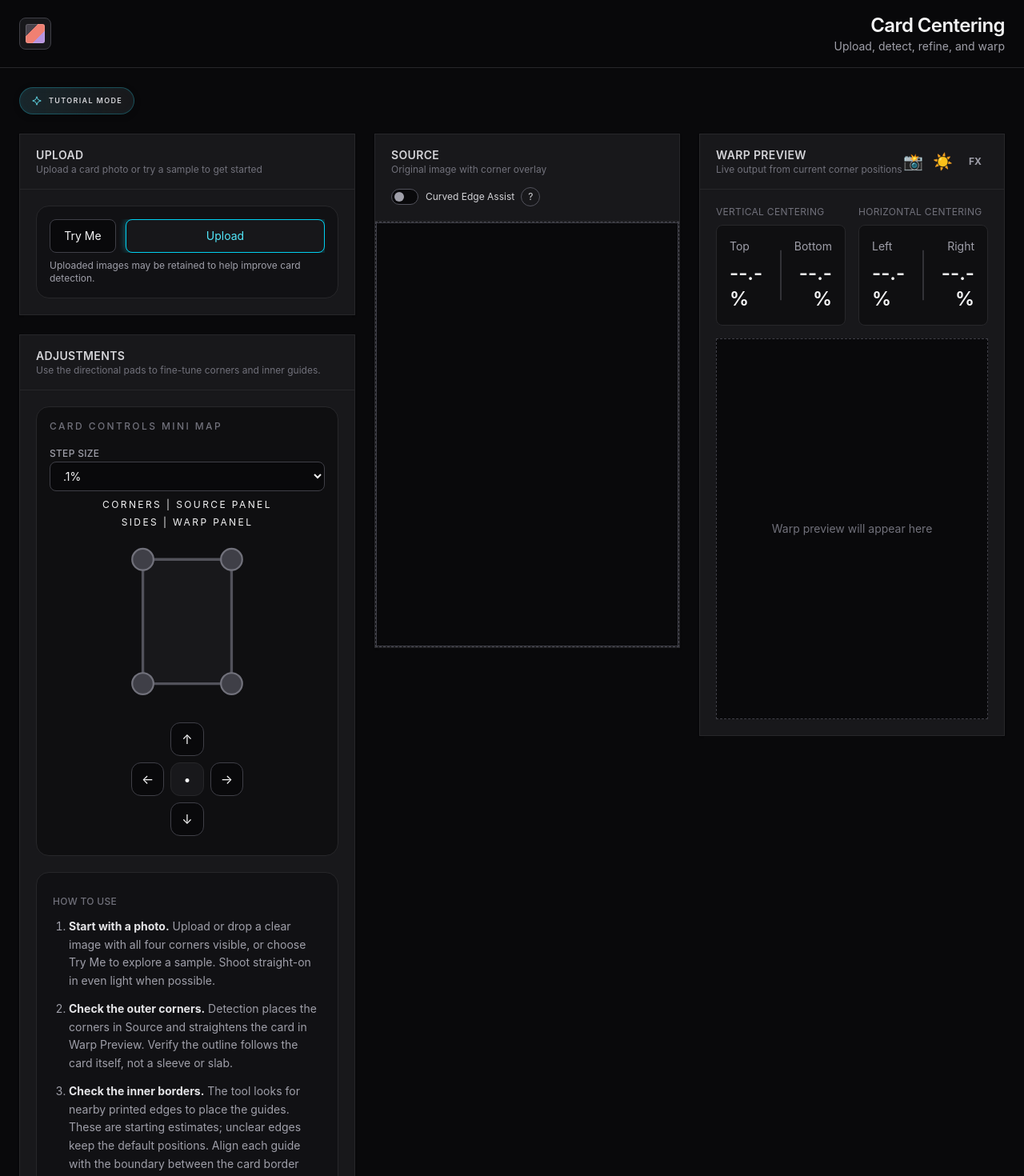
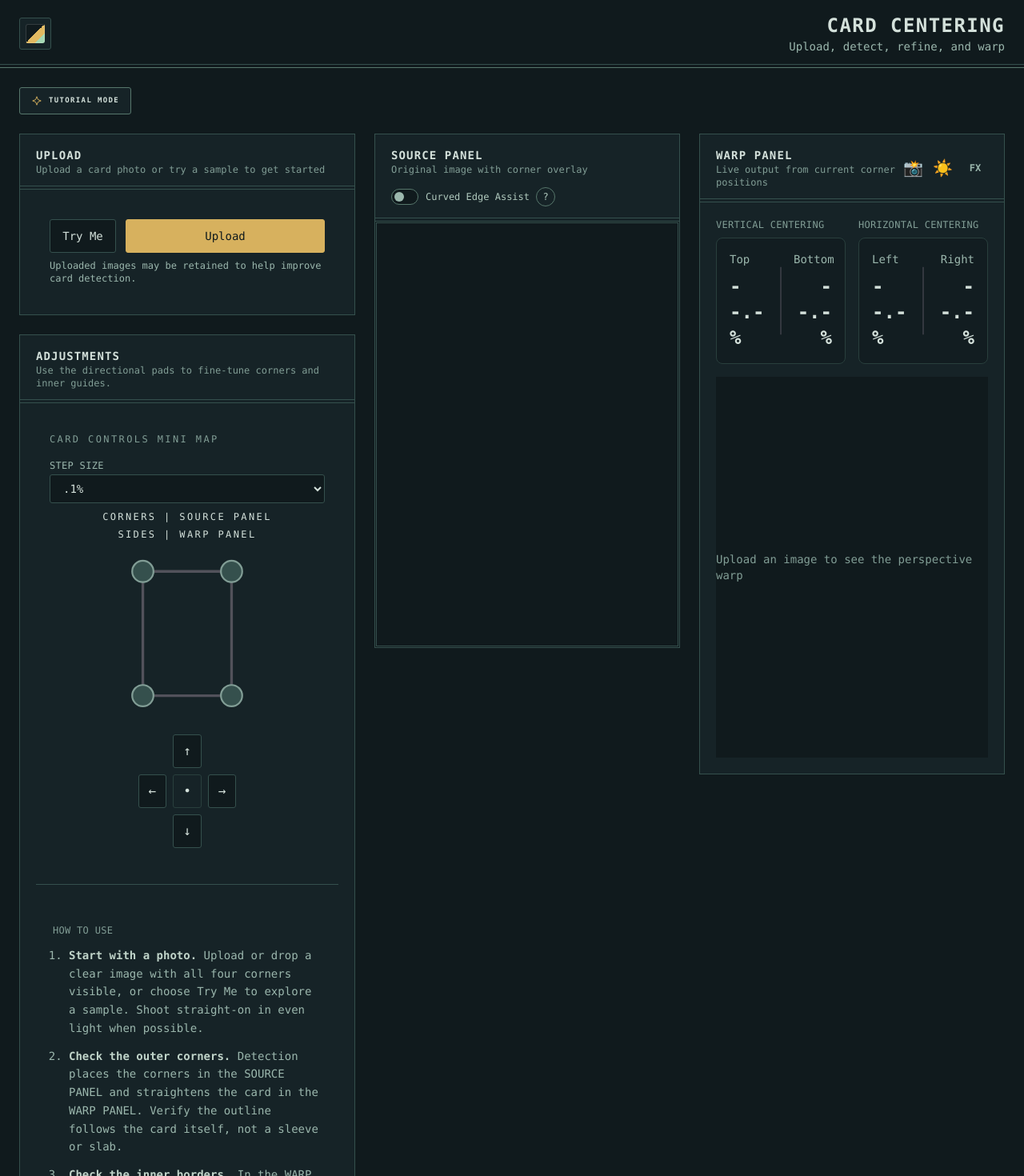
Before and after one commit to mf11y/card-centering-app, a SvelteKit app in the folder src/card-ui/: page / in a window 1280 px wide. Shown: the top 1470 px of the page at 80% size. Built offline with nearby package versions, Linux system fonts and the light colour scheme.

Commit message:
Apply Retro Lab styling across themes and refine panel instructions

```diff
--- a/src/card-ui/src/lib/tutorial/tutorial.ts
+++ b/src/card-ui/src/lib/tutorial/tutorial.ts
@@ -1,15 +1,15 @@
 export type TutorialState = { hasImage: boolean; ready: boolean; busy: boolean; failed: boolean; cornerSelected: boolean; guideSelected?: boolean };
 export const tutorialSteps = [
     { title: 'Upload a card', target: '[data-tour="upload"]', text: 'Start by uploading a clear photo with all four card corners visible. Try Me also works for this walkthrough.' },
-    { title: 'Check automatic detection', target: '[data-tour="source"]', text: 'The app estimates the card edges. Check that each SOURCE corner sits on the physical card boundary, not a sleeve or slab.' },
-    { title: 'Select a source corner', target: '[aria-label="Card controls mini map"] svg', text: "Use the four corner nodes in the Adjustments mini map to choose a SOURCE corner. Its side controls adjust the inner guides in WARP.", mobileText: "Use the four dots in the SOURCE mini map to choose a corner. This mini map controls corners only; use the WARP mini map for inner guides." },
+    { title: 'Check automatic detection', target: '[data-tour="source"]', text: 'The app estimates the card edges. Check that each corner in the SOURCE PANEL sits on the physical card boundary, not a sleeve or slab.' },
+    { title: 'Select a source corner', target: '[aria-label="Card controls mini map"] svg', text: "Use the four corner nodes in the Adjustments mini map to choose a corner in the SOURCE PANEL. Its side controls adjust the inner guides in the WARP PANEL.", mobileText: "Use the four dots in the SOURCE PANEL mini map to choose a corner. This mini map controls corners only; use the WARP PANEL mini map for inner guides." },
     { title: 'Choose a step size', target: '[data-tour="step-size"]', text: "Choose how far each nudge moves the selected corner using Step Size in Adjustments. Start larger, then reduce it for precision.", mobileText: "Choose how far each nudge moves the selected corner. Step Size sits below each panel's controls; both selectors stay in sync. Start larger, then reduce it for precision." },
-    { title: 'Nudge the corner', target: '[data-tour="arrows"]', text: 'Use the arrows to line up the selected corner with the real card edge. Notice how the selected corner moves in the SOURCE panel.' },
-    { title: 'Watch the warp preview', target: '[data-tour="warp"]', text: 'Your SOURCE quadrilateral becomes a rectangle in WARP. Check its alignment here.' },
-    { title: 'Review the inner borders', target: '[data-tour="warp"]', text: "Check the estimated inner guides against the printed border. Drag a guide, or select a side in the Adjustments mini map and nudge it. These guides determine the centering ratios.", mobileText: "Check the estimated inner guides against the printed border. Drag a guide, or select a line in the WARP mini map and use its arrows. These guides determine the centering ratios." },
-    { title: 'Nudge an inner guide', target: '[data-guide-arrows]', text: 'Select a side in the Adjustments mini map, then use the arrows. Notice how the selected inner guide moves in the WARP panel. Align it with the printed border; reduce Step Size for finer moves.', mobileText: 'Select a line in the WARP mini map, then use its arrows. Notice how the selected inner guide moves in the WARP panel. Align it with the printed border; use Step Size below the controls for finer moves.' },
-    { title: 'Read the centering', target: '[data-tour="results"]', text: 'Read Top/Bottom for vertical centering and Left/Right for horizontal centering. Near 50/50 means balanced guide spacing, not a verified grade.' },
-    { title: 'Ready to keep adjusting', target: '[data-tour="results"]', text: 'Done. You can keep adjusting any corner or inner guide at any time. Use the camera button to save your measurements.' }
+    { title: 'Nudge the corner', target: '[data-tour="arrows"]', text: 'Use the arrows to line up the selected corner with the real card edge. Notice how the selected corner moves in the SOURCE PANEL.' },
+    { title: 'Check the WARP PANEL', target: '[data-tour="warp"]', text: 'The outline in the SOURCE PANEL becomes a rectangle in the WARP PANEL. Check its alignment here.' },
+    { title: 'Review the inner borders', target: '[data-tour="warp"]', text: "In the WARP PANEL, check the estimated inner guides against the printed border. Drag a guide, or select a side in the Adjustments mini map and nudge it. These guides determine the centering ratios.", mobileText: "In the WARP PANEL, check the estimated inner guides against the printed border. Drag a guide, or select a line in the WARP PANEL mini map and use its arrows. These guides determine the centering ratios." },
+    { title: 'Nudge an inner guide', target: '[data-guide-arrows]', text: 'Select a side in the Adjustments mini map, then use the arrows. Notice how the selected inner guide moves in the WARP PANEL. Align it with the printed border; reduce Step Size for finer moves.', mobileText: 'Select a line in the WARP PANEL mini map, then use its arrows. Notice how the selected inner guide moves in the WARP PANEL. Align it with the printed border; use Step Size below the controls for finer moves.' },
+    { title: 'Read the centering', target: '[data-tour="results"]', text: 'In the WARP PANEL, read Top/Bottom for vertical centering and Left/Right for horizontal centering. Near 50/50 means balanced guide spacing, not a verified grade.' },
+    { title: 'Ready to keep adjusting', target: '[data-tour="results"]', text: 'Done. You can keep adjusting any corner or inner guide at any time. Use the camera button in the WARP PANEL to save your measurements.' }
 ] as const;
 
 export function tutorialEntry(state: TutorialState) { return state.hasImage ? 1 : 0; }
--- a/src/card-ui/src/routes/+page.svelte
+++ b/src/card-ui/src/routes/+page.svelte
@@ -59,7 +59,6 @@
 	import { guessInnerBorders } from '../lib/card-centering/inner-border';
 	import { warpImageToDataUrl } from '../lib/card-centering/warp';
 	import { ALERT_THRESHOLD, cornerOverlayItems } from '../lib/card-centering/constants';
-	import { formatPct } from '../lib/card-centering/format';
 	import { inferCorners, preloadInferenceModel } from '../lib/card-centering/api';
 	import { computeZoomMetrics } from '../lib/card-centering/view';
 	import { getCenteringStats, type GuideKey } from '../lib/card-centering/centering';
@@ -158,9 +157,9 @@ const inputController = createInputController({
 	});
 	let initialGuidesPending = true;
 	let guideGuessGeneration = 0;
-	const themes = ['charcoal', 'coral', 'amethyst'] as const;
-	const themeNames = { charcoal: 'Charcoal', coral: 'Coral', amethyst: 'Amethyst' };
-	let theme = $state<(typeof themes)[number]>('charcoal');
+	const themes = ['retro', 'charcoal', 'coral', 'amethyst'] as const;
+	const themeNames = { retro: 'Retro Lab', charcoal: 'Charcoal', coral: 'Coral', amethyst: 'Amethyst' };
+	let theme = $state<(typeof themes)[number]>('retro');
 	const nextTheme = $derived(themes[(themes.indexOf(theme) + 1) % themes.length]);
 	let themeSwitchVersion = 0;
 	async function toggleTheme(event: MouseEvent) {
@@ -170,7 +169,7 @@ const inputController = createInputController({
 		// Apply the transition override before changing inherited palette variables.
 		if (root) void getComputedStyle(root).transitionProperty;
 		theme = nextTheme;
-		try { localStorage.setItem('card-centering-theme', theme); } catch { /* Storage is optional. */ }
+		try { localStorage.setItem('card-centering-theme-v2', theme); } catch { /* Storage is optional. */ }
 		await tick();
 		if (root) void root.offsetWidth;
 		requestAnimationFrame(() => requestAnimationFrame(() => {
@@ -1629,8 +1628,8 @@ const inputController = createInputController({
 
 	onMount(() => {
 		try {
-			const savedTheme = localStorage.getItem('card-centering-theme');
-			if (savedTheme === 'coral' || savedTheme === 'amethyst') theme = savedTheme;
+			const savedTheme = localStorage.getItem('card-centering-theme-v2');
+			if (savedTheme === 'retro' || savedTheme === 'charcoal' || savedTheme === 'coral' || savedTheme === 'amethyst') theme = savedTheme;
 		} catch { /* Use Charcoal when storage is unavailable. */ }
 		void preloadInferenceModel().catch((error) => {
 			console.warn('Could not preload the browser inference model; upload will retry.', error);
@@ -2185,6 +2184,7 @@ const inputController = createInputController({
 							</div>
 						</div>
 
+						<hr class="mt-5 border-0 border-t border-zinc-700" />
 						<div class="mt-5 w-full rounded-2xl border border-zinc-800 bg-zinc-950/40 p-5">
 							<div class="space-y-3 text-sm leading-relaxed text-zinc-400">
 								<div class="hidden xl:block pt-2 text-xs font-medium tracking-wide text-zinc-500 uppercase">How to Use</div>
@@ -2204,31 +2204,31 @@ const inputController = createInputController({
 								    </li>
 								    <li>
 								        <strong class="text-zinc-200">Check the outer corners.</strong>
-								        Detection places the corners in Source and straightens the card in Warp Preview.
+								        Detection places the corners in the SOURCE PANEL and straightens the card in the WARP PANEL.
 								        Verify the outline follows the card itself, not a sleeve or slab.
 								    </li>
 								    <li>
 								        <strong class="text-zinc-200">Check the inner borders.</strong>
-								        The tool looks for nearby printed edges to place the guides. These are starting
+								        In the WARP PANEL, the tool looks for nearby printed edges to place the guides. These are starting
 								        estimates; unclear edges keep the default positions. Align each guide with the
 								        boundary between the card border and its printed design.
 								    </li>
 								    <li>
 								        <strong class="text-zinc-200">Fine-tune.</strong>
-								        Select a corner or side on the mini map: corners control Source, sides control
-								        the inner guides in Warp Preview. The SOURCE mini map controls corners only. Drag the handles or nudge <span class="hidden xl:inline">with WASD or keyboard arrow keys, or </span>
-								        with the arrow pad. Lower Step Size for finer moves. <span class="hidden xl:inline">Use the mouse scroll wheel over either Source or Warp Preview to zoom in and out.</span><span class="xl:hidden">On either Source or Warp Preview, spread two fingers apart to zoom in and pinch them together to zoom out.</span>
+								        Select a corner or side on the mini map: corners control the SOURCE PANEL, sides control
+								        the inner guides in the WARP PANEL. The SOURCE PANEL mini map controls corners only. Drag the handles or nudge <span class="hidden xl:inline">with WASD or keyboard arrow keys, or </span>
+								        with the arrow pad. Lower Step Size for finer moves. <span class="hidden xl:inline">Use the mouse scroll wheel over either the SOURCE PANEL or the WARP PANEL to zoom in and out.</span><span class="xl:hidden">On either the SOURCE PANEL or the WARP PANEL, spread two fingers apart to zoom in and pinch them together to zoom out.</span>
 								    </li>
 								    <li>
 								        <strong class="text-zinc-200">Read the split.</strong>
-								        Values appear once the card preview is ready. Top/Bottom measures vertical
+								        Values appear in the WARP PANEL once the card preview is ready. Top/Bottom measures vertical
 								        centering; Left/Right measures horizontal centering. Closer to 50/50 means more
 								        even borders. Red flags a less even split; the pink-purple glow marks near-50/50
 								        after you adjust that pair of guides.
 								    </li>
 								    <li>
 								        <strong class="text-zinc-200">Save or start again.</strong>
-								        The camera button downloads the warp panel and measurements. Exported highlights
+								        The camera button downloads the WARP PANEL and measurements. Exported highlights
 								        use simple purple styling for readability. Reset clears the card for your next upload.
 								    </li>
 								</ol>
@@ -2237,9 +2237,9 @@ const inputController = createInputController({
 								    Preview &amp; Themes
 								</div>
 								<ul class="list-disc space-y-2 pl-5">
-								    <li>Use FX to cycle through Original, High contrast, and Grayscale contrast to inspect borders.</li>
-								    <li>The sun/moon button switches the warp panel between dark and light backgrounds.</li>
-								    <li>The square in the header cycles Charcoal, Coral, and Amethyst. Your choice is saved.</li>
+								    <li>Use FX in the WARP PANEL to cycle through Original, High contrast, and Grayscale contrast to inspect borders.</li>
+								    <li>The sun/moon button switches the WARP PANEL between dark and light backgrounds.</li>
+								    <li>The square in the header cycles Retro Lab, Charcoal, Coral, and Amethyst. Your choice is saved.</li>
 								</ul>
 								<p class="pt-2">
 								    Always review the guides before trusting the numbers. The glow reflects guide positions,
@@ -2278,7 +2278,7 @@ const inputController = createInputController({
 				>
 					<div class="flex items-center justify-between border-b border-zinc-800 px-5 py-4">
 						<div>
-							<h2 class="text-sm font-semibold tracking-wide text-zinc-300 uppercase">Source</h2>
+							<h2 class="text-sm font-semibold tracking-wide text-zinc-300 uppercase">Source Panel</h2>
 							<p class="text-xs text-zinc-500">Original image with corner overlay</p>
                             <div class="mt-3 flex flex-wrap items-center gap-2 text-xs text-zinc-300">
                                 <label class="curved-assist-toggle">
@@ -2307,7 +2307,7 @@ const inputController = createInputController({
 					</div>
 
 					<div
-						class="relative aspect-[5/7] w-full border border-dashed border-zinc-700 bg-zinc-950"
+						class="relative aspect-[5/7] w-full border border-transparent bg-zinc-950"
 					>
 						<div
 							role="button"
@@ -2805,7 +2805,7 @@ const inputController = createInputController({
 					<div class="flex items-center justify-between border-b border-zinc-800 px-5 py-4">
 						<div>
 							<h2 class="text-sm font-semibold tracking-wide text-zinc-300 uppercase">
-								Warp Preview
+								Warp Panel
 							</h2>
 							<p class="text-xs text-zinc-500">Live output from current corner positions</p>
 						</div>
@@ -2882,7 +2882,7 @@ const inputController = createInputController({
 															: 'text-zinc-100'
 												}`}
 											>
-												{warpedImageUrl ? formatPct(centeringStats.topPct) : '--.-%'}
+												{warpedImageUrl ? centeringStats.topPct.toFixed(1) + '%' : '--.-%'}
 											</div>
 										</div>
 
@@ -2897,7 +2897,7 @@ const inputController = createInputController({
 															: 'text-zinc-100'
 												}`}
 											>
-												{warpedImageUrl ? formatPct(centeringStats.bottomPct) : '--.-%'}
+												{warpedImageUrl ? centeringStats.bottomPct.toFixed(1) + '%' : '--.-%'}
 											</div>
 										</div>
 
@@ -2947,7 +2947,7 @@ const inputController = createInputController({
 															: 'text-zinc-100'
 												}`}
 											>
-												{warpedImageUrl ? formatPct(centeringStats.leftPct) : '--.-%'}
+												{warpedImageUrl ? centeringStats.leftPct.toFixed(1) + '%' : '--.-%'}
 											</div>
 										</div>
 
@@ -2962,7 +2962,7 @@ const inputController = createInputController({
 															: 'text-zinc-100'
 												}`}
 											>
-												{warpedImageUrl ? formatPct(centeringStats.rightPct) : '--.-%'}
+												{warpedImageUrl ? centeringStats.rightPct.toFixed(1) + '%' : '--.-%'}
 											</div>
 										</div>
 
@@ -2994,7 +2994,7 @@ const inputController = createInputController({
 								role="button"
 								tabindex="0"
 								aria-label="Clear active selection"
-								class="relative aspect-[5/7] w-full xl:w-full touch-none overflow-hidden border border-dashed border-zinc-700 bg-zinc-950 focus:outline-none"
+								class="relative aspect-[5/7] w-full xl:w-full touch-none overflow-hidden border-0 bg-zinc-950 focus:outline-none"
 								bind:this={warpContainerEl}
 								data-focus-trap="warp"
 								data-tour="warp"
@@ -3268,7 +3268,7 @@ const inputController = createInputController({
 									<div
 										class="absolute inset-0 flex items-center justify-center rounded-xl text-sm text-zinc-500"
 									>
-										Warp preview will appear here
+										Upload an image to see the perspective warp
 									</div>
 								{/if}
 							</div>
--- a/src/card-ui/src/routes/layout.css
+++ b/src/card-ui/src/routes/layout.css
@@ -39,3 +39,132 @@
     --color-zinc-950: #1d1829;
     --centering-panel-bg: #261e33;
 }
+
+/* Retro Lab is a visual skin only: no grid, panel dimensions or preview sizing overrides. */
+[data-theme='retro'] {
+    --color-zinc-50: #edf5ef;
+    --color-zinc-100: #d4e1db;
+    --color-zinc-200: #c0d4c9;
+    --color-zinc-300: #b1cabe;
+    --color-zinc-400: #9bb7ad;
+    --color-zinc-500: #819d95;
+    --color-zinc-600: #57776c;
+    --color-zinc-700: #35504d;
+    --color-zinc-800: #293f3d;
+    --color-zinc-900: #162327;
+    --color-zinc-950: #101a1d;
+    --color-cyan-300: #efd393;
+    --color-cyan-400: #e1b961;
+    --color-cyan-500: #cba34c;
+    --color-cyan-600: #aa873c;
+    --centering-panel-bg: #07130f;
+    font-family: Consolas, 'Liberation Mono', monospace;
+    font-variant-numeric: tabular-nums;
+}
+/* Instrument styling is shared; the theme switch changes only the palette. */
+[data-theme] {
+    font-family: Consolas, 'Liberation Mono', monospace;
+    font-variant-numeric: tabular-nums;
+    --instrument-accent: #bdc8d8;
+    --instrument-accent-hover: #e2e8f0;
+    --instrument-readout: #d3dfed;
+}
+[data-theme='retro'] {
+    --instrument-accent: #e1b961;
+    --instrument-accent-hover: #efd393;
+    --instrument-readout: #a4d8b3;
+}
+[data-theme='coral'] {
+    --instrument-accent: #f0a08d;
+    --instrument-accent-hover: #ffd0bf;
+    --instrument-readout: #f5c5b6;
+    --color-cyan-300: #ffd0bf;
+    --color-cyan-400: #f0a08d;
+    --color-cyan-500: #d68875;
+    --color-cyan-600: #b46959;
+}
+[data-theme='amethyst'] {
+    --instrument-accent: #c4a0e8;
+    --instrument-accent-hover: #e3c9fa;
+    --instrument-readout: #dbc8ed;
+    --color-cyan-300: #e3c9fa;
+    --color-cyan-400: #c4a0e8;
+    --color-cyan-500: #aa82d0;
+    --color-cyan-600: #8b64af;
+}
+[data-theme][data-theme] header {
+    background: var(--color-zinc-950);
+    border-bottom-color: var(--color-zinc-600);
+    box-shadow: inset 0 -3px var(--color-zinc-950), inset 0 -4px var(--color-zinc-700);
+}
+[data-theme][data-theme] h1 { text-transform: uppercase; letter-spacing: .06em; }
+[data-theme][data-theme] h2 { color: var(--color-zinc-100); letter-spacing: .08em; }
+[data-theme][data-theme] section {
+    box-shadow: none;
+    border-color: var(--color-zinc-700);
+}
+[data-theme][data-theme] section > .border-b {
+    border-color: var(--color-zinc-700);
+    box-shadow: inset 0 -3px var(--color-zinc-900), inset 0 -4px var(--color-zinc-700);
+}
+[data-theme][data-theme] .rounded-2xl {
+    border-radius: 3px;
+    background-color: transparent;
+    border-color: transparent;
+}
+[data-theme][data-theme] button.rounded-lg,
+[data-theme][data-theme] button.rounded-xl,
+[data-theme][data-theme] select { border-radius: 3px; }
+[data-theme][data-theme] .tutorial-tab {
+    background: var(--color-zinc-900);
+    border-color: var(--color-zinc-600);
+    border-radius: 3px;
+    box-shadow: none;
+    color: var(--color-zinc-100);
+}
+[data-theme][data-theme] .tutorial-tab-icon { color: var(--instrument-accent); }
+[data-theme][data-theme] .tutorial-tab:hover,
+[data-theme][data-theme] .tutorial-tab.active {
+    background: var(--color-zinc-800);
+    border-color: var(--instrument-accent);
+    box-shadow: none;
+    color: var(--instrument-accent-hover);
+}
+[data-theme][data-theme] [data-tour='upload'] {
+    background: var(--instrument-accent);
+    border-color: var(--instrument-accent);
+    color: var(--color-zinc-950);
+    box-shadow: none;
+}
+[data-theme][data-theme] [data-tour='upload']:hover { background: var(--instrument-accent-hover); }
+[data-theme][data-theme] [data-tour='results'] .rounded-xl {
+    background: var(--centering-panel-bg, var(--color-zinc-950));
+    border-color: var(--color-zinc-700);
+    border-radius: 3px;
+    box-shadow: inset 0 0 20px #0002;
+}
+[data-theme][data-theme] [data-tour='results'] .text-2xl {
+    color: var(--instrument-readout);
+    font-family: Consolas, 'Liberation Mono', monospace;
+    font-variant-numeric: tabular-nums;
+}
+[data-theme][data-theme] [data-tour='source'] {
+    border-color: var(--color-zinc-700);
+    border-style: solid;
+    /* Inset calibration ticks do not occupy layout space or intercept gestures. */
+    background-image: repeating-linear-gradient(90deg, transparent 0 19px, var(--color-zinc-700) 19px 20px);
+    background-size: 100% 7px;
+    background-position: left top;
+    background-repeat: no-repeat;
+}
+[data-theme][data-theme] .curved-assist-toggle input:checked + .curved-assist-track {
+    background: var(--color-zinc-700);
+    border-color: var(--instrument-accent);
+    box-shadow: none;
+}
+[data-theme][data-theme] .curved-assist-toggle:hover .curved-assist-track { border-color: var(--instrument-accent); }
+[data-theme][data-theme] .curved-assist-help { border-radius: 3px; }
+[data-theme][data-theme] footer { border-top-color: var(--color-zinc-600); }
+[data-theme][data-theme] .theme-swatch {
+    background: linear-gradient(135deg, var(--color-zinc-950) 0 50%, var(--instrument-accent) 50% 75%, var(--instrument-readout) 75%);
+}
```
